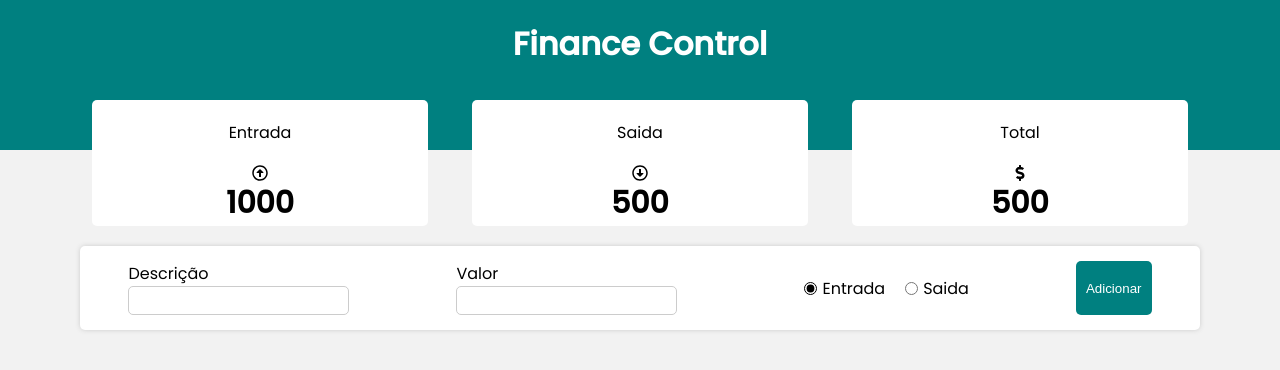
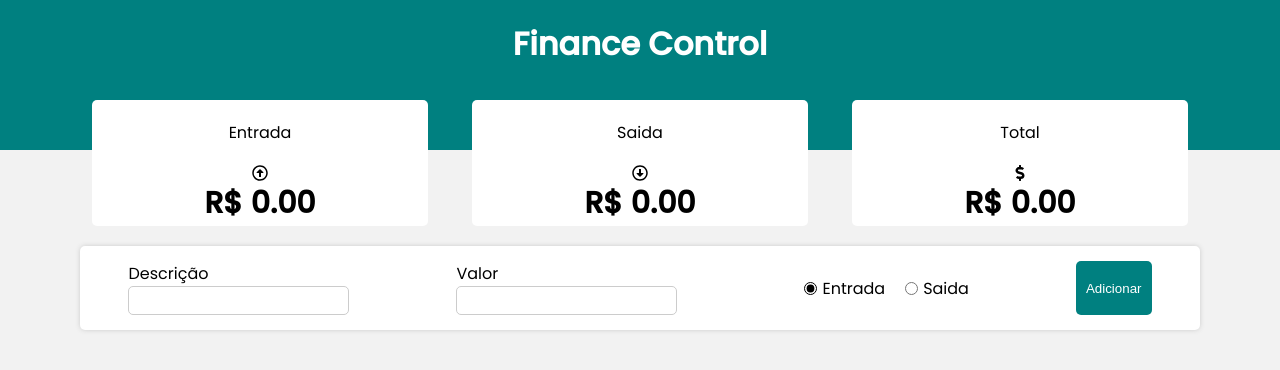
Before and after one commit to kiondartel/FinancialControl, a React (Create React App) app: page / in a window 1280 px wide. Shown: the top 370 px of the page. Built offline with nearby package versions, Linux system fonts and the light colour scheme.

Commit message:
local store save

```diff
--- a/src/App.js
+++ b/src/App.js
@@ -1,15 +1,50 @@
-import React from "react";
+import React, { useEffect, useState } from "react";
 import Form from "./components/Form";
 import Header from "./components/Header";
 import Resume from "./components/Resume";
 import GlobalStyle from "./styles/global";
 
 const App = () => {
+  const data = localStorage.getItem("transactions");
+  const [transactionsList, setTransactionsList] = useState(
+    data ? JSON.parse(data) : []
+  );
+  const [income, setIncome] = useState(0);
+  const [expense, setExpense] = useState(0);
+  const [total, setTotal] = useState(0);
+
+  useEffect(() => {
+    const amountExpense = transactionsList
+      .filter((item) => item.expense)
+      .map((transaction) => Number(transaction.amount));
+
+    const amountIncome = transactionsList
+      .filter((item) => !item.expense)
+      .map((transaction) => Number(transaction.amount));
+
+    const expense = amountExpense.reduce((acc, cur) => acc + cur, 0).toFixed(2);
+    const income = amountIncome.reduce((acc, cur) => acc + cur, 0).toFixed(2);
+
+    const total = Math.abs(income - expense).toFixed(2);
+
+    setIncome(`R$ ${income}`);
+    setExpense(`R$ ${expense}`);
+    setTotal(`${Number(income) < Number(expense) ? "-" : ""}R$ ${total}`);
+  }, [transactionsList]);
+
+  const handleAdd = (transaction) => {
+    const newArrayTransactions = [...transactionsList, transaction];
+
+    setTransactionsList(newArrayTransactions);
+
+    localStorage.setItem("transactions", JSON.stringify(newArrayTransactions));
+  };
+
   return (
     <>
       <Header />
-      <Resume />
-      <Form />
+      <Resume income={income} expense={expense} total={total} />
+      <Form handleAdd={handleAdd} />
       <GlobalStyle />
     </>
   );
--- a/src/components/Form/index.js
+++ b/src/components/Form/index.js
@@ -1,10 +1,12 @@
 import { useState } from "react";
 import * as Styled from "./styles";
 
-const Form = () => {
+const Form = ({ handleAdd }) => {
   const [desc, setDesc] = useState("");
   const [amount, setamount] = useState("");
   const [isExpense, setIsExpense] = useState(false);
+
+  const generateID = () => Math.round(Math.random() * 1000);
 
   const handleSave = () => {
     if (!desc || !amount) {
@@ -14,6 +16,18 @@
       alert("O valor tem que ser positivo");
       return;
     }
+
+    const transaction = {
+      id: generateID(),
+      desc: desc,
+      amount: amount,
+      expense: isExpense,
+    };
+
+    handleAdd(transaction);
+
+    setDesc("");
+    setamount("");
   };
 
   return (
--- a/src/components/resume/index.js
+++ b/src/components/resume/index.js
@@ -7,12 +7,16 @@
   FaDollarSign,
 } from "react-icons/fa";
 
-const Resume = () => {
+const Resume = ({ income, expense, total }) => {
   return (
     <Styled.Container>
-      <ResumeItem title="Entrada" Icon={FaRegArrowAltCircleUp} value="1000" />
-      <ResumeItem title="Saida" Icon={FaRegArrowAltCircleDown} value="500" />
-      <ResumeItem title="Total" Icon={FaDollarSign} value="500" />
+      <ResumeItem title="Entrada" Icon={FaRegArrowAltCircleUp} value={income} />
+      <ResumeItem
+        title="Saida"
+        Icon={FaRegArrowAltCircleDown}
+        value={expense}
+      />
+      <ResumeItem title="Total" Icon={FaDollarSign} value={total} />
     </Styled.Container>
   );
 };
```
